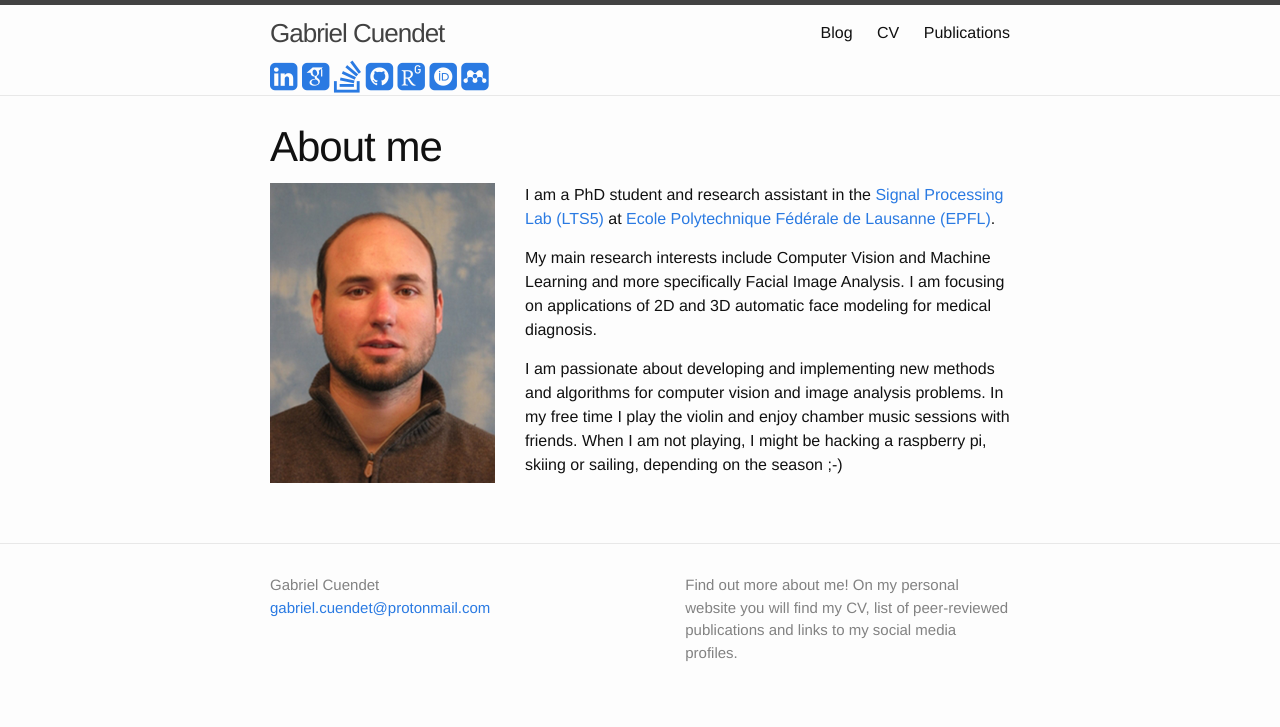
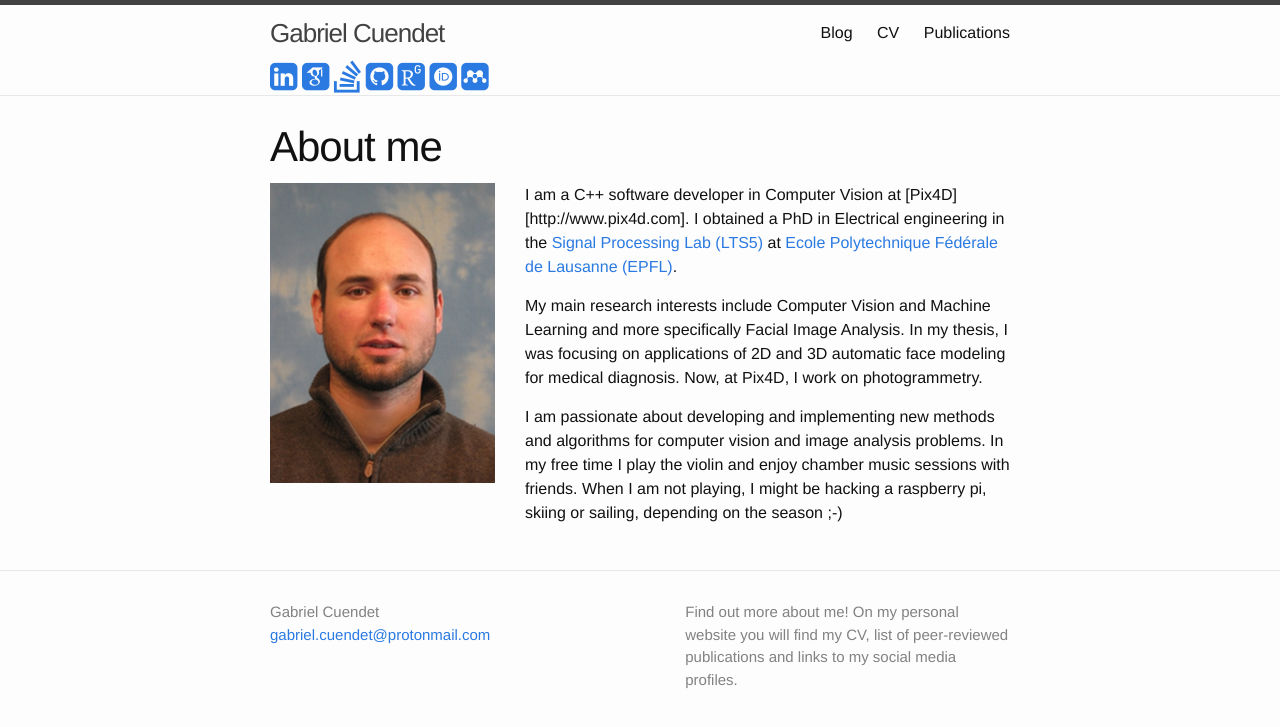
Before and after one commit to gcuendet/gcuendet.github.io, a Jekyll site: the page built from index.md, in a window 1280 px wide. Shown: the top 727 px of the page. Built offline with Jekyll 4.4.1, drawn with Linux system fonts in a browser that asks for light colours; some web fonts are replaced.

Commit message:
Update publications and index

```diff
--- a/index.md
+++ b/index.md
@@ -6,10 +6,12 @@ layout: default
 
 ![][photo]{:height="300px",width="225px"}
 
-I am a PhD student and research assistant in the [Signal Processing Lab (LTS5)][LTS5]{:target="_blank"} at [Ecole Polytechnique Fédérale de Lausanne (EPFL)][EPFL]{:target="_blank"}.
+I am a C++ software developer in Computer Vision at [Pix4D][http://www.pix4d.com].
+I obtained a PhD in Electrical engineering in the [Signal Processing Lab (LTS5)][LTS5]{:target="_blank"} at [Ecole Polytechnique Fédérale de Lausanne (EPFL)][EPFL]{:target="_blank"}.
 
 My main research interests include Computer Vision and Machine Learning and more specifically Facial Image Analysis.
-I am focusing on applications of 2D and 3D automatic face modeling for medical diagnosis.
+In my thesis, I was focusing on applications of 2D and 3D automatic face modeling for medical diagnosis.
+Now, at Pix4D, I work on photogrammetry.
 
 I am passionate about developing and implementing new methods and algorithms for computer vision and image analysis problems.
 In my free time I play the violin and enjoy chamber music sessions with friends.
```
Also changed, not shown: publications.md (+2 -2 lines).
